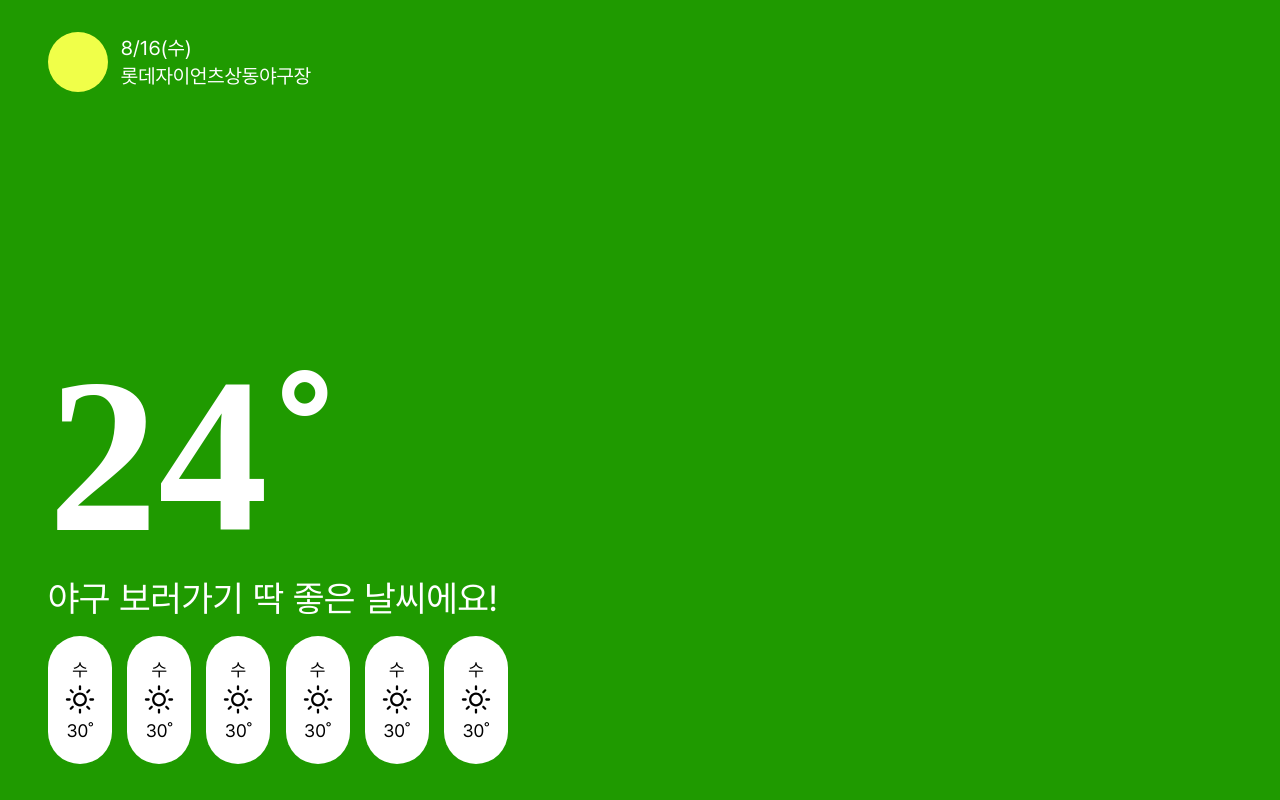
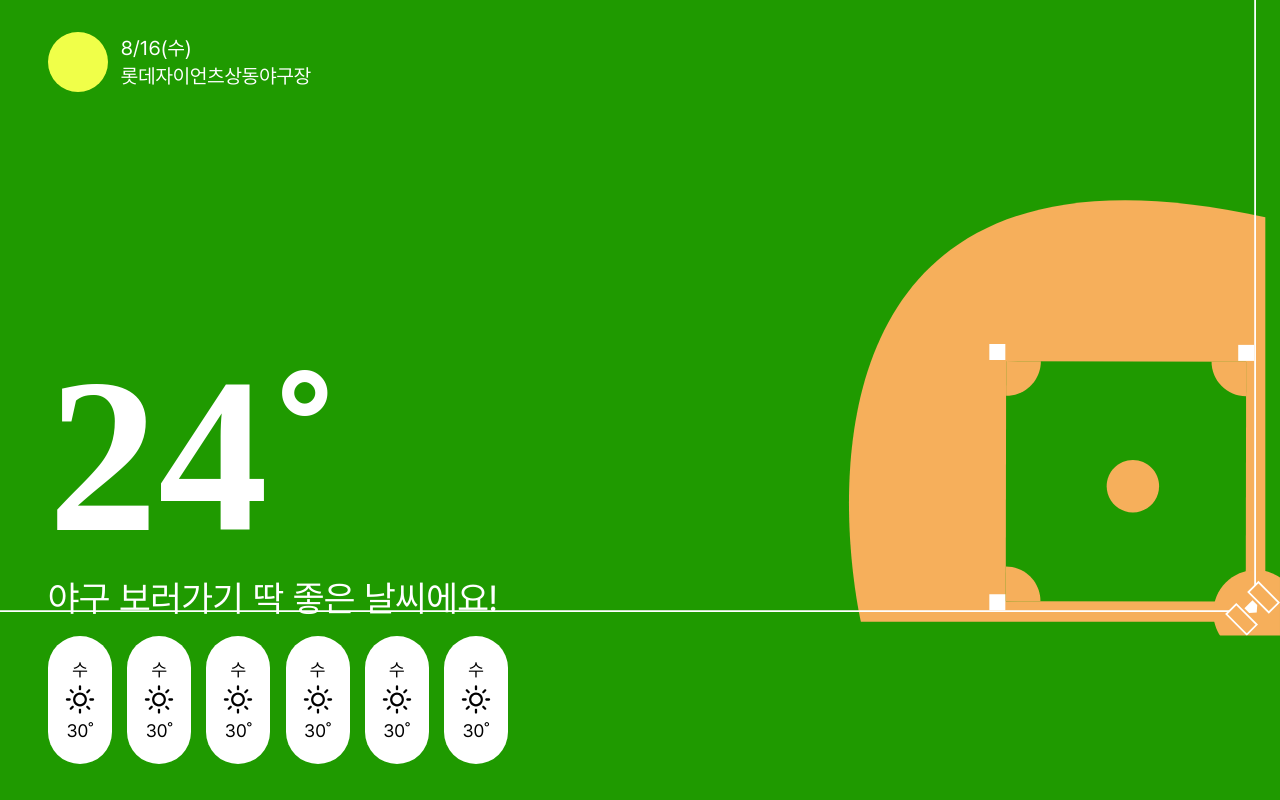
Before and after one commit to jejejekim/Baseball-Weather, a React (Create React App) app: page / in a window 1280 px wide. Built offline with nearby package versions, Linux system fonts and the light colour scheme; a web font is replaced by a local one.

Commit message:
Feat : 배경 일러스트 svg 추가

```diff
--- a/src/App.js
+++ b/src/App.js
@@ -3,6 +3,7 @@ import { createGlobalStyle } from "styled-components";
 import "./App.scss";
 import WeaHead from "./components/WeaHead";
 import WeaContent from "./components/WeaContent";
+import BackGround from "./components/BackGround";
 
 const GlobalStyle = createGlobalStyle`
   body {
@@ -13,6 +14,7 @@ const GlobalStyle = createGlobalStyle`
 function App() {
     return (
         <>
+            <BackGround />
             <GlobalStyle />
             <WeaHead />
             <WeaContent />
--- /dev/null
+++ b/src/components/BackGround.js
@@ -0,0 +1,26 @@
+import React from "react";
+import styled from "styled-components";
+import { ReactComponent as Ground } from "../assets/Ground.svg";
+
+const BackGroundBlock = styled.div`
+    .g {
+        width: 100%;
+        height: 100%;
+        right: 0;
+        bottom: 0;
+    }
+`;
+
+// const Ground = styled.div`
+//     width: 100%;
+// `;
+
+function BackGround() {
+    return (
+        <BackGroundBlock>
+            <Ground className="g" />
+        </BackGroundBlock>
+    );
+}
+
+export default BackGround;
```
Also changed, not shown: src/assets/Ground.svg (added).
